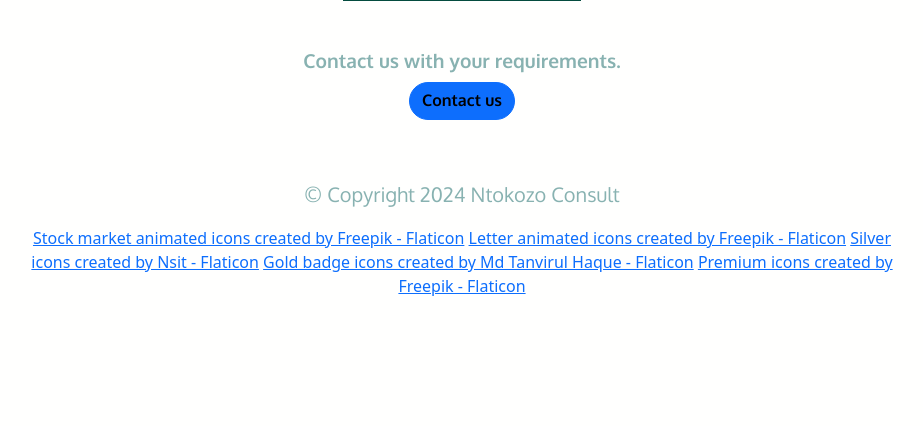
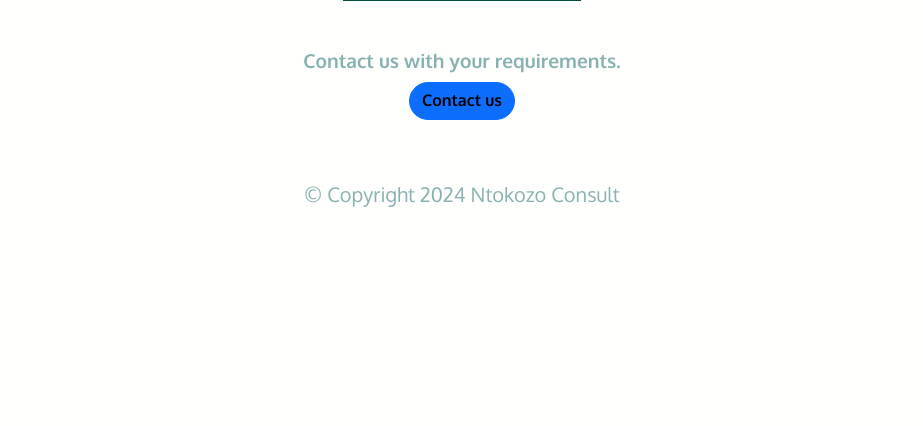
Before and after one commit to Shamza-boss/NtokozoConsult, a Node server app: page / in a window 1280 px wide. Shown: the part 4927-5353 px from the top of the page, without its empty margins (178-1101 px from the left). After the commit the page ends 5134 px from the top, so only its background shows below. Run offline with Node 20, Linux system fonts and the light colour scheme; some libraries are stand-ins or nearby versions.

Commit message:
Removed Credits in website footer

```diff
--- a/views/Partials/footer.ejs
+++ b/views/Partials/footer.ejs
@@ -20,13 +20,6 @@
             <%} %>
               <p class="card-aboutUs">© Copyright <%=getDate()%> Ntokozo Consult</p>
     </div>
-    <a href="https://www.flaticon.com/free-animated-icons/stock-market" title="stock market animated icons">Stock market
-      animated icons created by Freepik - Flaticon</a>
-    <a href="https://www.flaticon.com/free-animated-icons/letter" title="letter animated icons">Letter animated icons
-      created by Freepik - Flaticon</a>
-      <a href="https://www.flaticon.com/free-icons/silver" title="silver icons">Silver icons created by Nsit - Flaticon</a>
-      <a href="https://www.flaticon.com/free-icons/gold-badge" title="gold badge icons">Gold badge icons created by Md Tanvirul Haque - Flaticon</a>
-      <a href="https://www.flaticon.com/free-icons/premium" title="premium icons">Premium icons created by Freepik - Flaticon</a>
   </footer>
 </section>
 </body>
```
